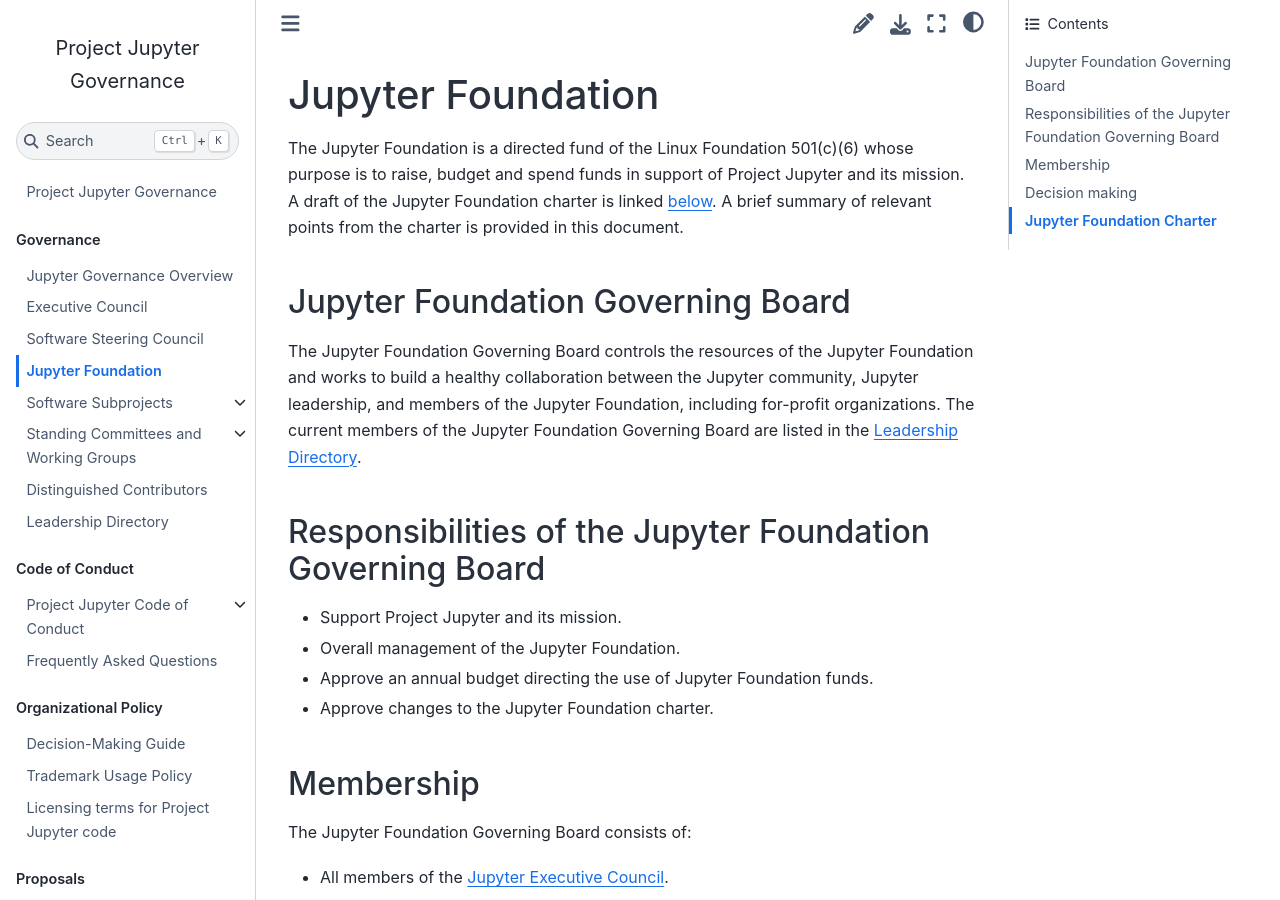
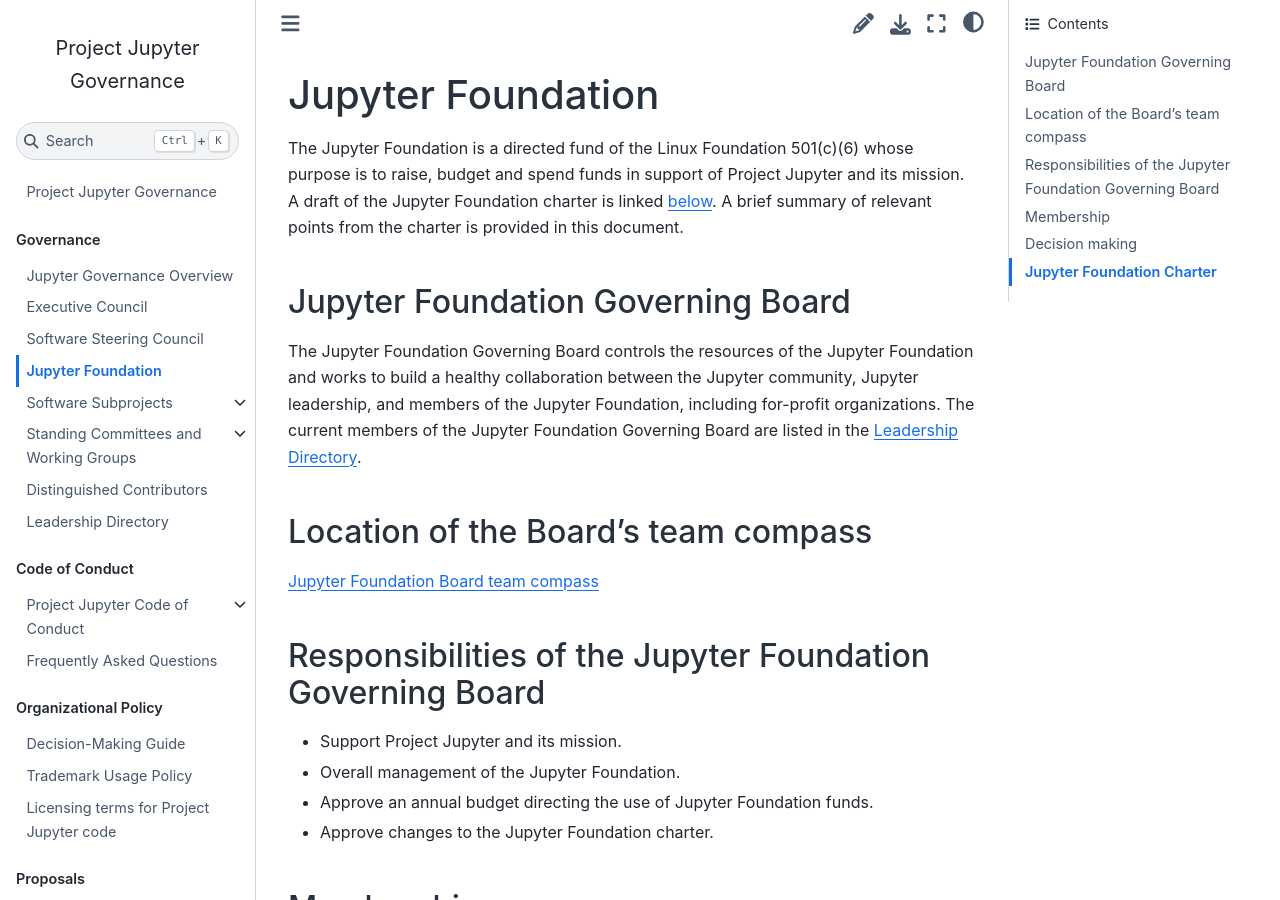
Before and after one commit to jupyter/governance, a Jupyter Book: the page built from jupyter_foundation.md, in a window 1280 px wide and 900 px high. Built offline with Jupyter Book 1.0.4 settings and Sphinx 7.4.7 and the Sphinx Book theme 1.1.4, drawn with Linux system fonts in a browser that asks for light colours; pages that are not in the unit, such as notebooks, are missing from menus.

Commit message:
Add a link to the board's team compass

```diff
--- a/jupyter_foundation.md
+++ b/jupyter_foundation.md
@@ -2,10 +2,13 @@
 
 The Jupyter Foundation is a directed fund of the Linux Foundation 501(c)(6) whose purpose is to raise, budget and spend funds in support of Project Jupyter and its mission. A draft of the Jupyter Foundation charter is linked [below](#jupyter-foundation-charter). A brief summary of relevant points from the charter is provided in this document.
 
-
 ## Jupyter Foundation Governing Board
 
 The Jupyter Foundation Governing Board controls the resources of the Jupyter Foundation and works to build a healthy collaboration between the Jupyter community, Jupyter leadership, and members of the Jupyter Foundation, including for-profit organizations. The current members of the Jupyter Foundation Governing Board are listed in the [Leadership Directory](people.md#jupyter-foundation-governing-board).
+
+## Location of the Board's team compass
+
+[Jupyter Foundation Board team compass](https://jupyter-governance.github.io/jupyter-foundation-governing-board)
 
 ## Responsibilities of the Jupyter Foundation Governing Board
 
```
